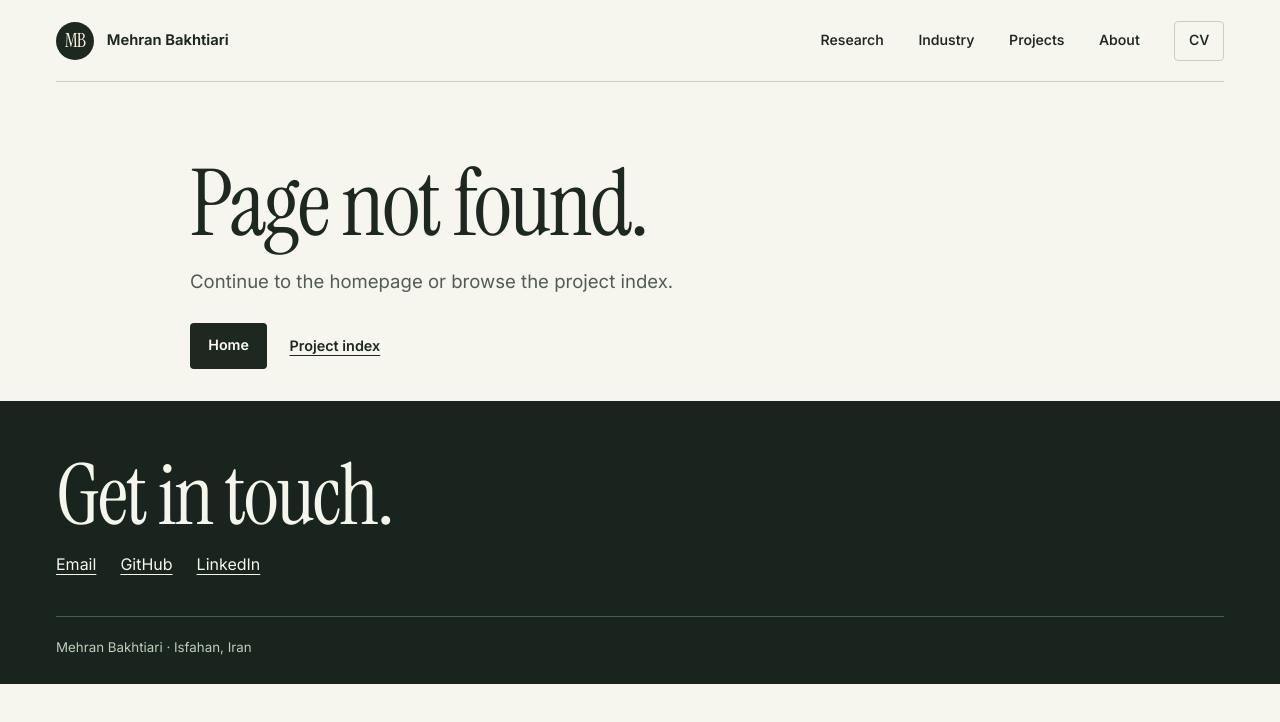
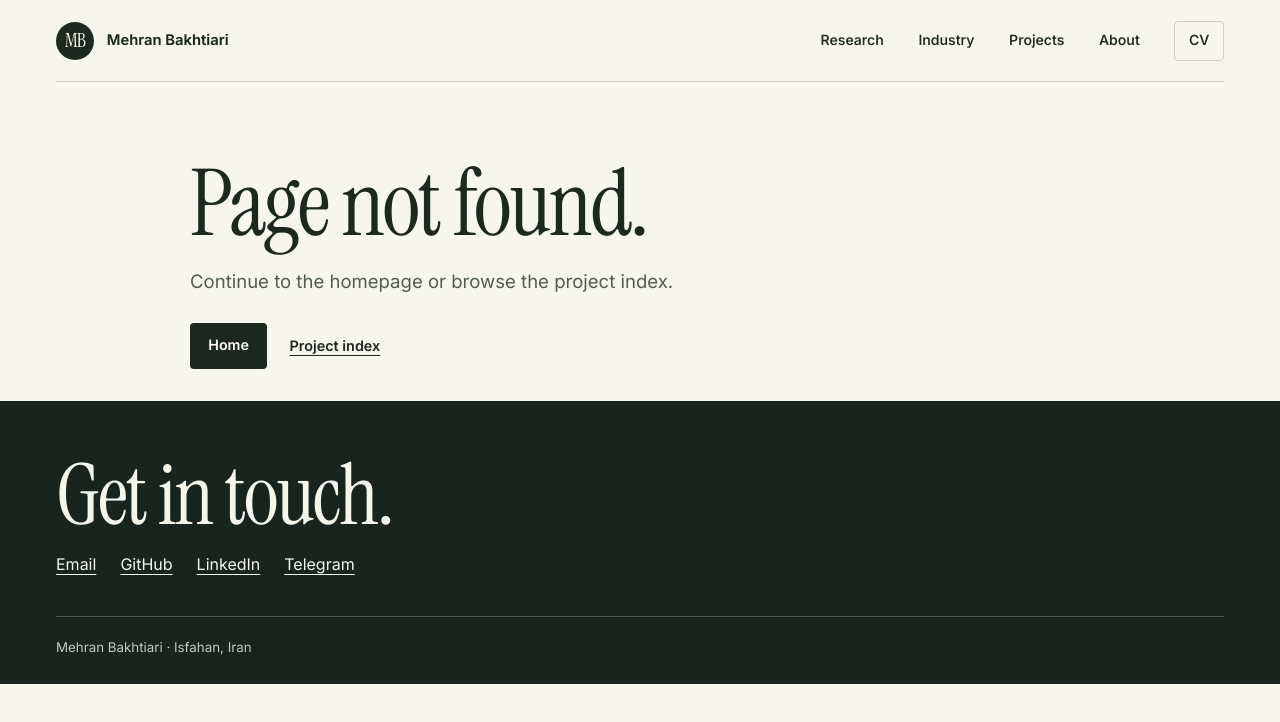
Before and after one commit to mehbakh82/mehbakh82.github.io, a plain HTML site: page 404.html in a window 1280 px wide. Drawn offline with Linux system fonts and the light colour scheme.

Commit message:
Add Telegram to the portfolio contact links

```diff
--- a/404.html
+++ b/404.html
@@ -31,7 +31,7 @@
   <main id="main" tabindex="-1"><div class="narrow page-head"><h1>Page not found.</h1><p>Continue to the homepage or browse the project index.</p><div class="actions"><a class="button" href="/">Home</a><a class="text-link" href="/projects.html">Project index</a></div></div></main>
   <footer class="footer"><div class="wrap">
     <h2>Get in touch.</h2>
-    <div class="footer-links"><a href="mailto:mehbakh82@gmail.com">Email</a><a href="https://github.com/mehbakh82">GitHub</a><a href="https://www.linkedin.com/in/mehbakh82">LinkedIn</a></div>
+    <div class="footer-links"><a href="mailto:mehbakh82@gmail.com">Email</a><a href="https://github.com/mehbakh82">GitHub</a><a href="https://www.linkedin.com/in/mehbakh82">LinkedIn</a><a href="https://t.me/mehbakh82">Telegram</a></div>
     <small>Mehran Bakhtiari · Isfahan, Iran</small>
   </div></footer>
 </body>
```
Also changed, not shown: cv.html (+1 -1 lines), index.html (+1 -1 lines), industry.html (+1 -1 lines), projects.html (+1 -1 lines), research/breast-ultrasound.html (+1 -1 lines), research/fluorescence-ridges.html (+1 -1 lines), research/paired-wrist.html (+1 -1 lines), research/persian-speech.html (+1 -1 lines).
